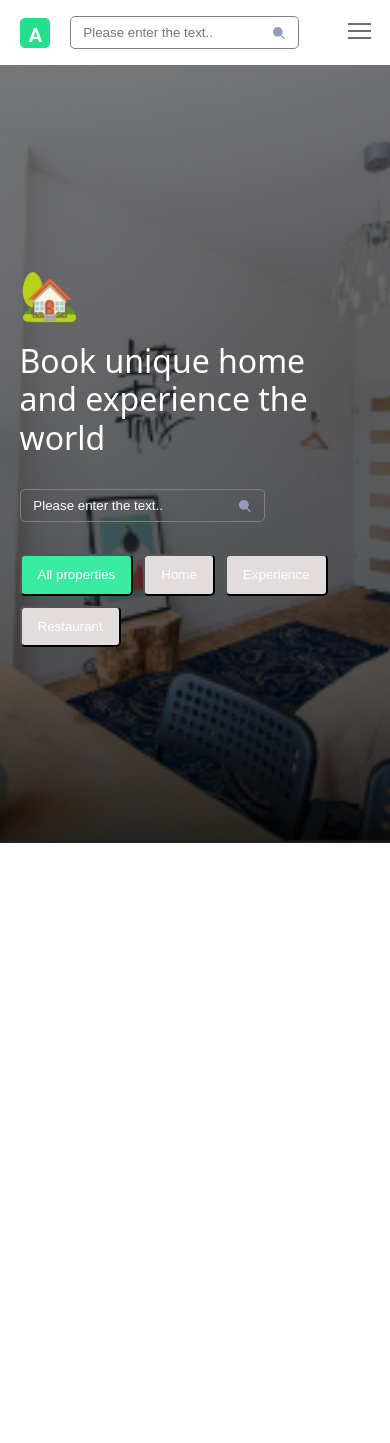
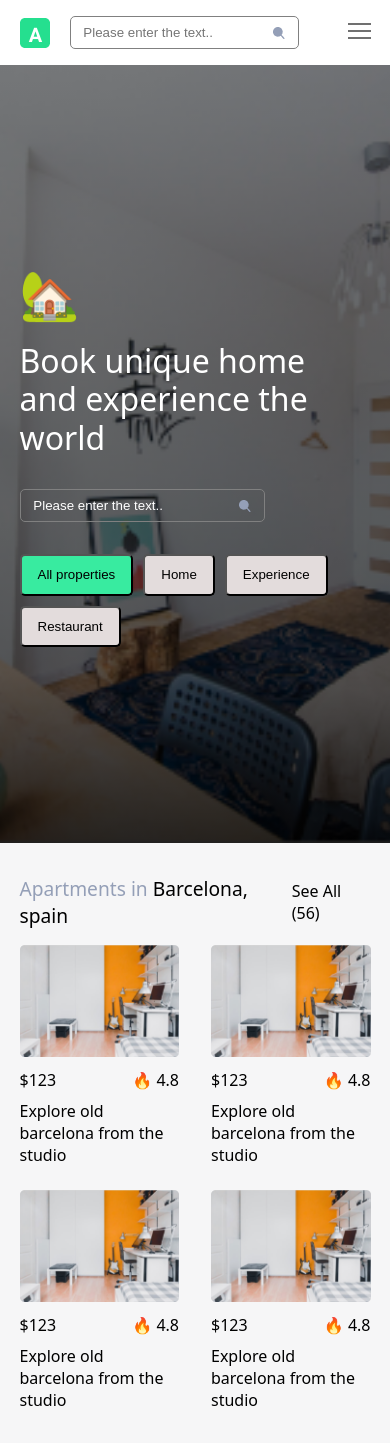
Before and after one commit to craj68168/mobile-first-approach, a Next.js app: page / in a window 390 px wide. Before the commit the page ends 844 px from the top, so only its background shows below. Built offline with nearby package versions, Linux system fonts and the light colour scheme.

Commit message:
feat:hero section mobile design done

```diff
--- a/app/page.tsx
+++ b/app/page.tsx
@@ -69,6 +69,60 @@ export default function Home() {
             </div>
           </div>
         </div>
+        <section className="apartment">
+          <div className="container">
+            <div className="section--heading">
+              <h2>
+                <span>Apartments in </span>Barcelona, spain
+              </h2>
+              <a href="#">See All (56)</a>
+            </div>
+            <div className="apartment__list-wrapper">
+              <div className="apartment--card">
+                <img src="./img/apartment.png" alt="apartment" />
+                <div className="apartment--meta">
+                  <span>$123</span>
+                  <span>🔥 4.8</span>
+                </div>
+                <div className="apartment__title">
+                  <a href="#">Explore old barcelona from the studio</a>
+                </div>
+              </div>
+              <div className="apartment--card">
+                <img src="./img/apartment.png" alt="apartment" />
+                <div className="apartment--meta">
+                  <span>$123</span>
+                  <span>🔥 4.8</span>
+                </div>
+                <div className="apartment__title">
+                  <a href="#">Explore old barcelona from the studio</a>
+                </div>
+              </div>
+            </div>
+            <div className="apartment__list-wrapper">
+              <div className="apartment--card">
+                <img src="./img/apartment.png" alt="apartment" />
+                <div className="apartment--meta">
+                  <span>$123</span>
+                  <span>🔥 4.8</span>
+                </div>
+                <div className="apartment__title">
+                  <a href="#">Explore old barcelona from the studio</a>
+                </div>
+              </div>
+              <div className="apartment--card">
+                <img src="./img/apartment.png" alt="apartment" />
+                <div className="apartment--meta">
+                  <span>$123</span>
+                  <span>🔥 4.8</span>
+                </div>
+                <div className="apartment__title">
+                  <a href="#">Explore old barcelona from the studio</a>
+                </div>
+              </div>
+            </div>
+          </div>
+        </section>
       </main>
     </>
   );
--- a/app/styles.css
+++ b/app/styles.css
@@ -62,13 +62,14 @@ nav ul li a {
   background-repeat: no-repeat;
   background-size: cover;
   background-position: bottom;
+  /* background-attachment: fixed; */
   display: flex;
   align-items: center;
 }
 .hero__text {
   width: 90%;
   margin: 0 auto;
-    color:#fff;
+  color: #fff;
 }
 .hero__text .hero-emoji {
   font-size: 3rem;
@@ -91,9 +92,9 @@ nav ul li a {
   outline: none;
 }
 .hero ::placeholder {
-    color:#fff
+  color: #fff;
 }
-.search-block.hero-search-block{
+.search-block.hero-search-block {
   width: 70%;
 }
 .hero--btn-section {
@@ -103,7 +104,7 @@ nav ul li a {
   flex-wrap: wrap;
 }
 .hero--btn-section .btn {
-    color: #fff;
+  color: #000;
   padding: 0.7rem 1rem;
   border-radius: 5px;
   cursor: pointer;
@@ -114,3 +115,51 @@ nav ul li a {
 .hero--btn-section .btn-secondary {
   background-color: rgb(227, 220, 220);
 }
+
+.apartment {
+  background-color: #f6f6f7;
+  padding: 2rem 0;
+}
+.apartment .section--heading {
+  display: flex;
+  justify-content: space-between;
+  align-items: center;
+  margin-bottom: 1rem;
+}
+.apartment .section--heading h2 {
+    font-weight: 400;
+    color: #000;
+    font-size: 1.2rem;
+    cursor: pointer;
+}
+.apartment .section--heading span {
+    color: #949FB7;
+    cursor: pointer;
+}
+.apartment .section--heading a {
+    font-size: 1rem;
+}
+.apartment__list-wrapper {
+    display: grid;
+    grid-template-columns: repeat(2, 1fr);
+    gap: 2rem;
+    margin-bottom: 1.5rem;
+  }
+  .apartment--meta {
+    display: flex;
+    align-items: center;
+    justify-content: space-between;
+  }
+  .apartment--meta span {
+    padding: 0.4rem 0;
+  }
+  .apartment--card img {
+    width: 100%;
+  }
+  .apartment--card .apartment__title{
+    font-size: 1rem;
+    margin-top: 0.2rem;
+  }
+  .apartment__list-wrapper:last-child{
+    margin-bottom: 0;
+  }
```
Lines whose indentation alone changed are shown as unchanged.
